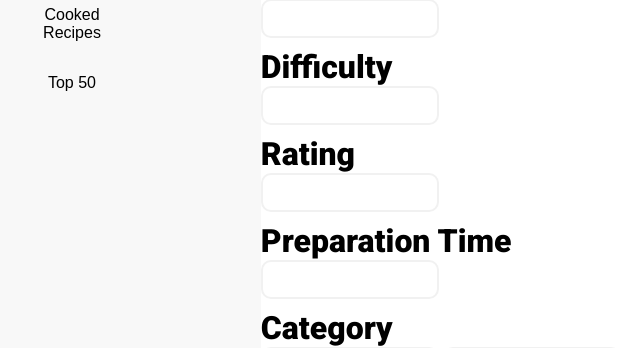
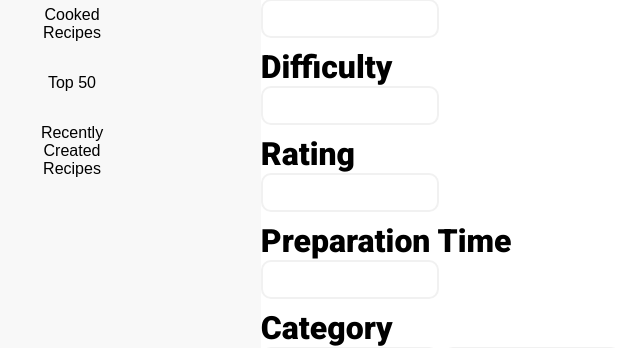
Before and after one commit to icon2341/RecipeProject, a Flask app: page /newRecipe in a window 1280 px wide. Shown: the part 265-613 px from the top of the page, without its empty margins (0-640 px from the left). Run offline with Flask 2, Linux system fonts and the light colour scheme; the visitor is signed in with stand-in values (Sample User, id 1); some libraries are stand-ins or nearby versions.

Commit message:
fuck it we ball 2

```diff
--- a/RecipeProject/Routes.py
+++ b/RecipeProject/Routes.py
@@ -515,3 +515,13 @@ def myTopFifty():
 
               sql.get_all_query(f"SELECT * FROM recipe ORDER BY recipe.rating DESC LIMIT {limit}")]
    return render_template("TopFifty.html", user=current_user, recipes=recipes)
+
+@app.route("/RecentlyCreated")
+@login_required
+def RecentlyCreatedRecipes():
+
+   limit = 50  # Limit of the number of recipes returned
+   recipes = [Recipe(sql_data=data) for data in
+
+              sql.get_all_query(f"SELECT * FROM recipe ORDER BY recipe.date_created DESC LIMIT {limit}")]
+   return render_template("TopFifty.html", user=current_user, recipes=recipes)
--- a/RecipeProject/templates/Sidebar.html
+++ b/RecipeProject/templates/Sidebar.html
@@ -23,6 +23,7 @@
     <a class="item" href="/MyRecipes">My Recipes</a>
     <a class="item" href="/cookedRecipes">Cooked Recipes</a>
     <a class="item" href="/TopFifty">Top 50</a>
+    <a class="item" href="/RecentlyCreated">Recently Created Recipes</a>
 
     <div class="bottom">
         <div class="accountLabel">{{ user.username }}</div>
```
Also changed, not shown: RecipeProject/templates/RecentlyCreated.html (added, +19 -0 lines).
